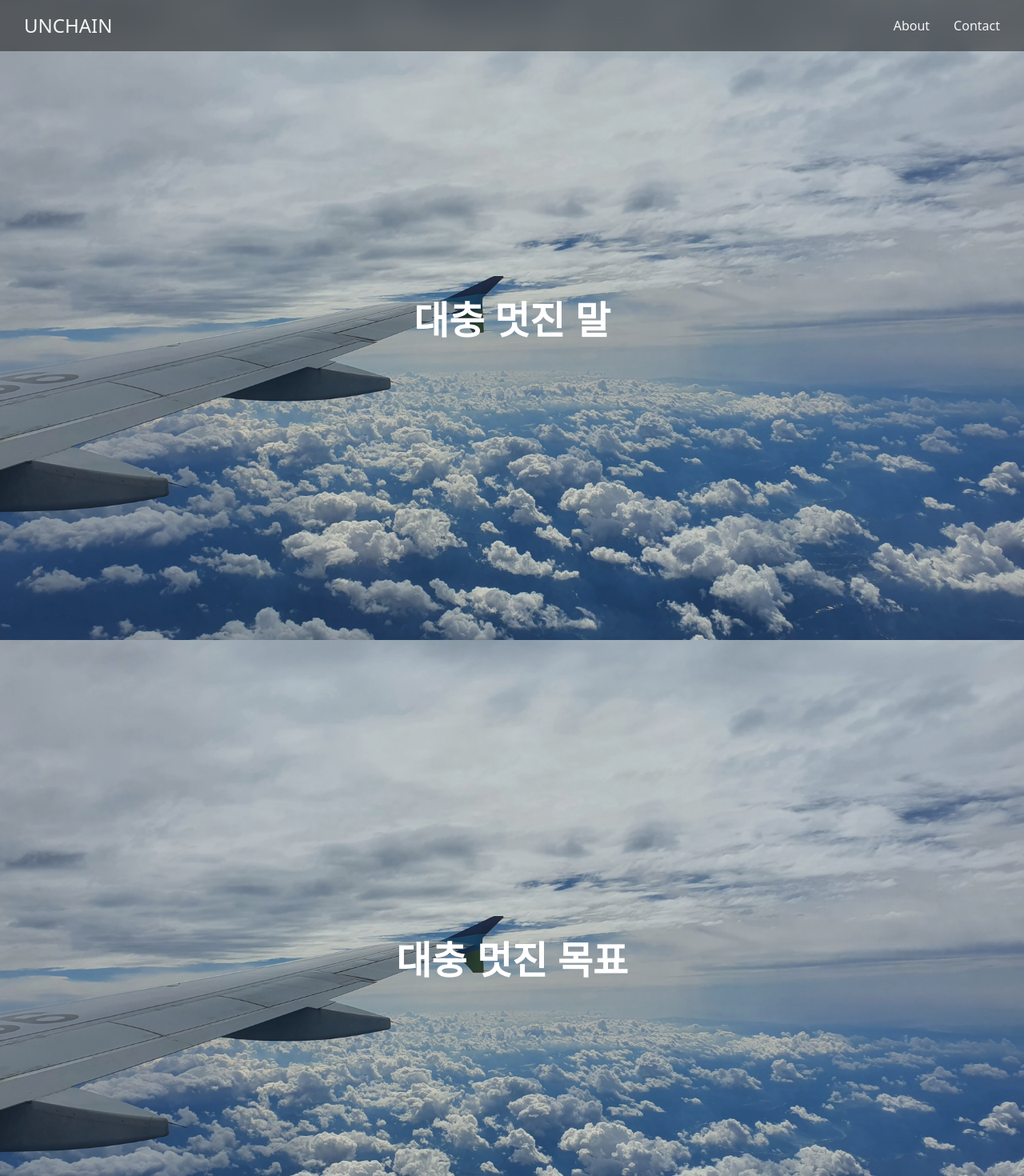
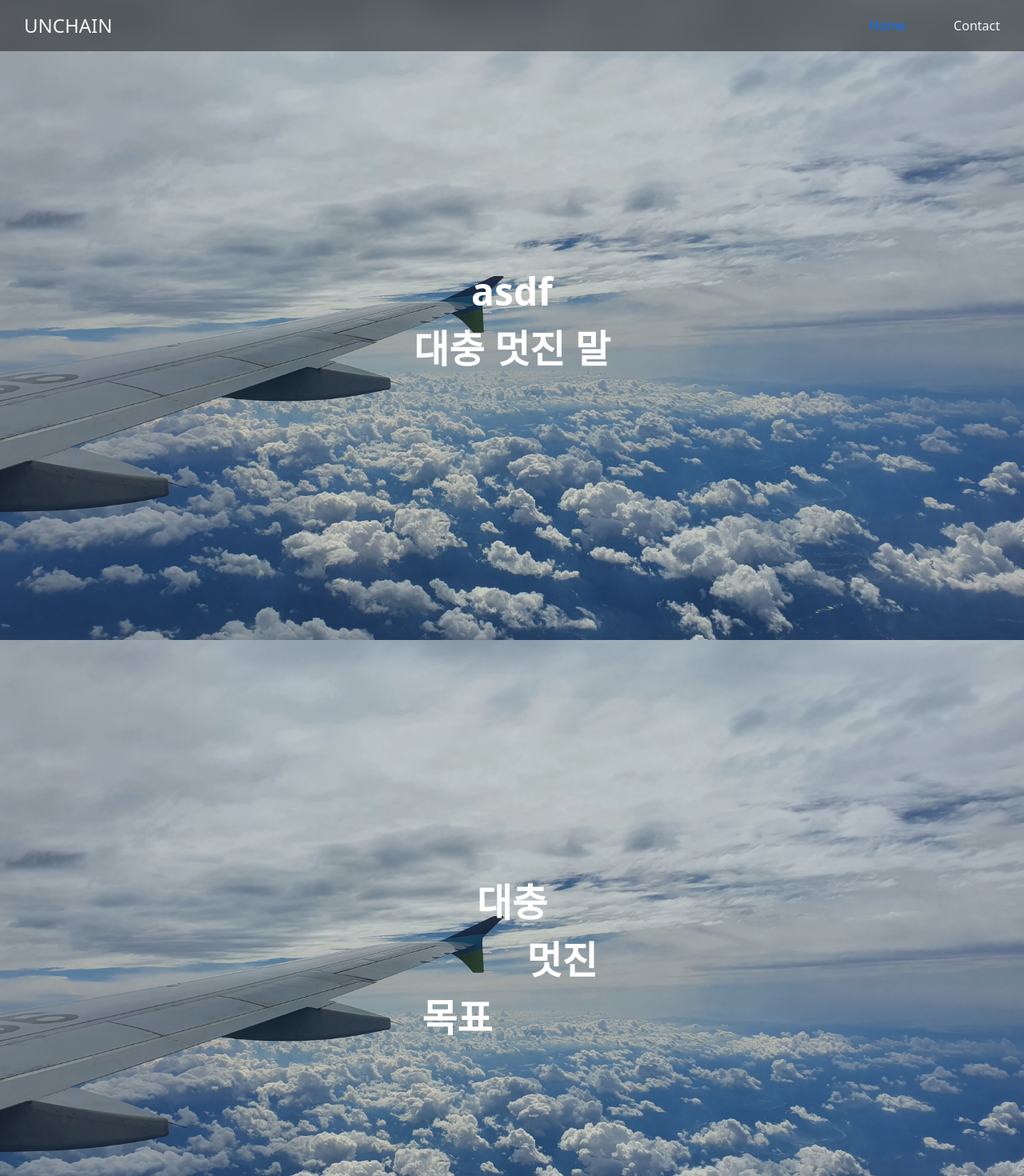
Before and after one commit to kimchan122/React-Modularity-Exercise, a React (Create React App) app in the folder front/: page /#/ in a window 1280 px wide. Shown: the top 1470 px of the page at 80% size. Built offline with nearby package versions, Linux system fonts and the light colour scheme.

Commit message:
main page

```diff
--- a/front/src/components/Navbar/index.js
+++ b/front/src/components/Navbar/index.js
@@ -15,15 +15,14 @@ export default function Navibar() {
             </LogoTitle>
             <NavContainer>
                 <NavElement>
-                    {/* <a href="https://www.google.co.kr/">Home</a> */}
+                    <a href="/">Home</a>
                 </NavElement>
                 <NavElement>
-                    About
                 </NavElement>
                 <NavElement>
                     Contact
                 </NavElement>
-                <MarginRight/>
+                <MarginRight />
             </NavContainer>
         </Nav>
         // <Navbar bg="light" expand="lg">
--- a/front/src/components/Navbar/style.js
+++ b/front/src/components/Navbar/style.js
@@ -54,6 +54,7 @@ export const NavElement = styled.div`
     justify-content: center;
     margin-left: 15px;
     margin-right: 15px;
+    color: whitesmoke
 `
 
 export const MarginRight = styled.div`
--- a/front/src/components/commons/BGText.js
+++ b/front/src/components/commons/BGText.js
@@ -7,9 +7,8 @@ export const BGText = styled.div`
     font-weight: 900;
     color: white;
     vertical-align: middle;
-    line-height: 100vh;
-    //top: 50%;
+    top: 50%;
     //left: 50%;
     //bottom: 50%;
-    //transform: translateY(-100%);
+    transform: translateY(-50%);
 `
--- a/front/src/index.css
+++ b/front/src/index.css
@@ -5,9 +5,18 @@ body {
     sans-serif;
   -webkit-font-smoothing: antialiased;
   -moz-osx-font-smoothing: grayscale;
+  -webkit-user-select: none;
+  -moz-user-select: none;
+  -ms-use-select: none;
+  user-select: none;
 }
 
 code {
   font-family: source-code-pro, Menlo, Monaco, Consolas, 'Courier New',
     monospace;
 }
+
+a { text-decoration:none !important }
+a:link{text-decoration: none !important;}
+a:visited {text-decoration: none !important;}
+a:hover { text-decoration:none !important }
--- a/front/src/pages/MainPage.js
+++ b/front/src/pages/MainPage.js
@@ -15,6 +15,9 @@ const MainPage = () => {
                     {/* <BGBlank></BGBlank> */}
                     <BGText>
                         <Fade bottom>
+                            <div>asdf</div>
+                        </Fade>
+                        <Fade bottom>
                             대충 멋진 말
                         </Fade>
                     </BGText>
@@ -25,7 +28,13 @@ const MainPage = () => {
                     {/* <BGBlank></BGBlank> */}
                     <BGText>
                         <Fade bottom>
-                            대충 멋진 목표
+                            대충
+                        </Fade>
+                        <Fade bottom>
+                        &nbsp;&nbsp;&nbsp;&nbsp;&nbsp;&nbsp;&nbsp;&nbsp;&nbsp;&nbsp;멋진
+                        </Fade>
+                        <Fade bottom>
+                            목표&nbsp;&nbsp;&nbsp;&nbsp;&nbsp;&nbsp;&nbsp;&nbsp;&nbsp;&nbsp;&nbsp;
                         </Fade>
                     </BGText>
                 </BGContainer_Img>
```
